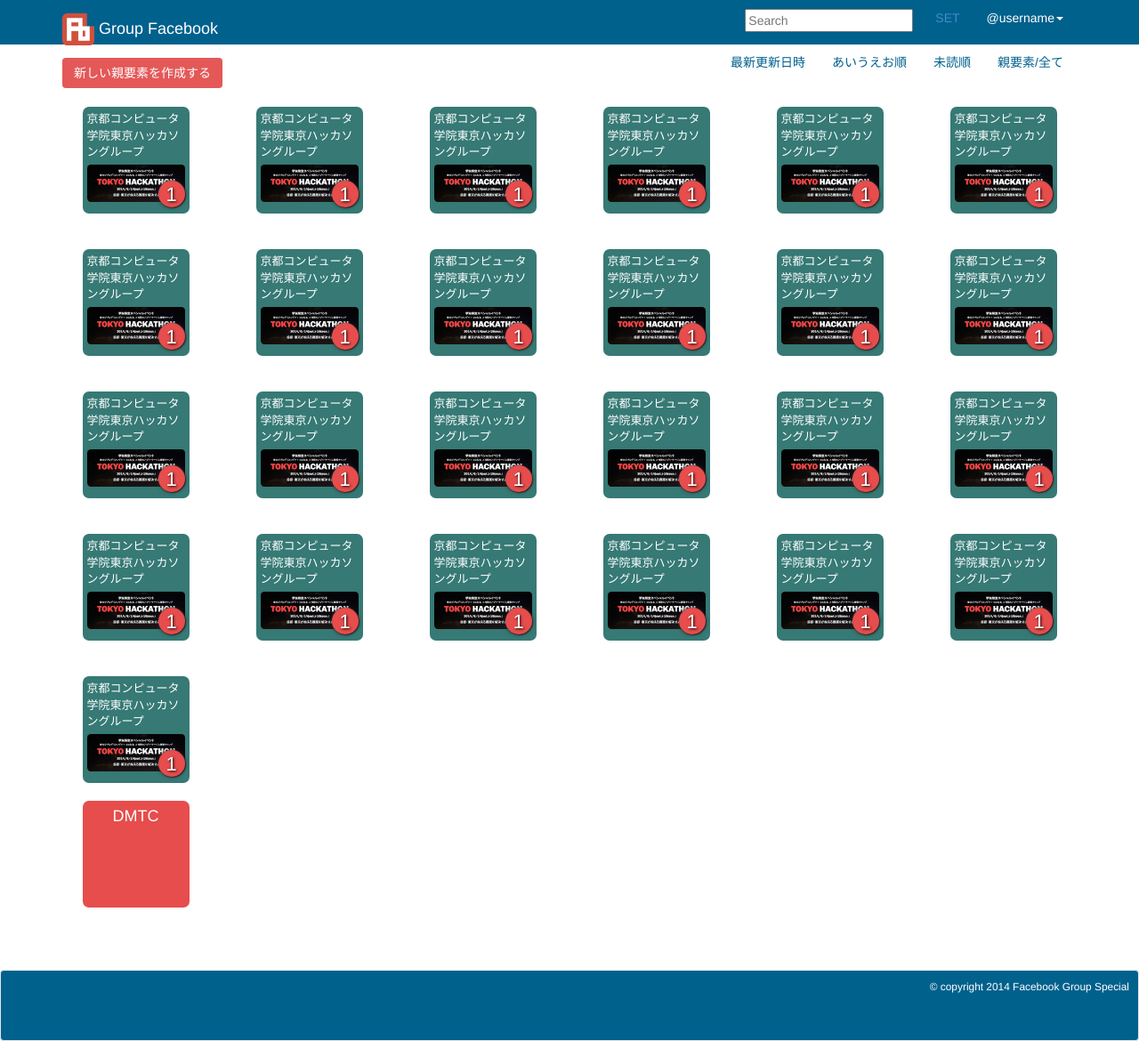
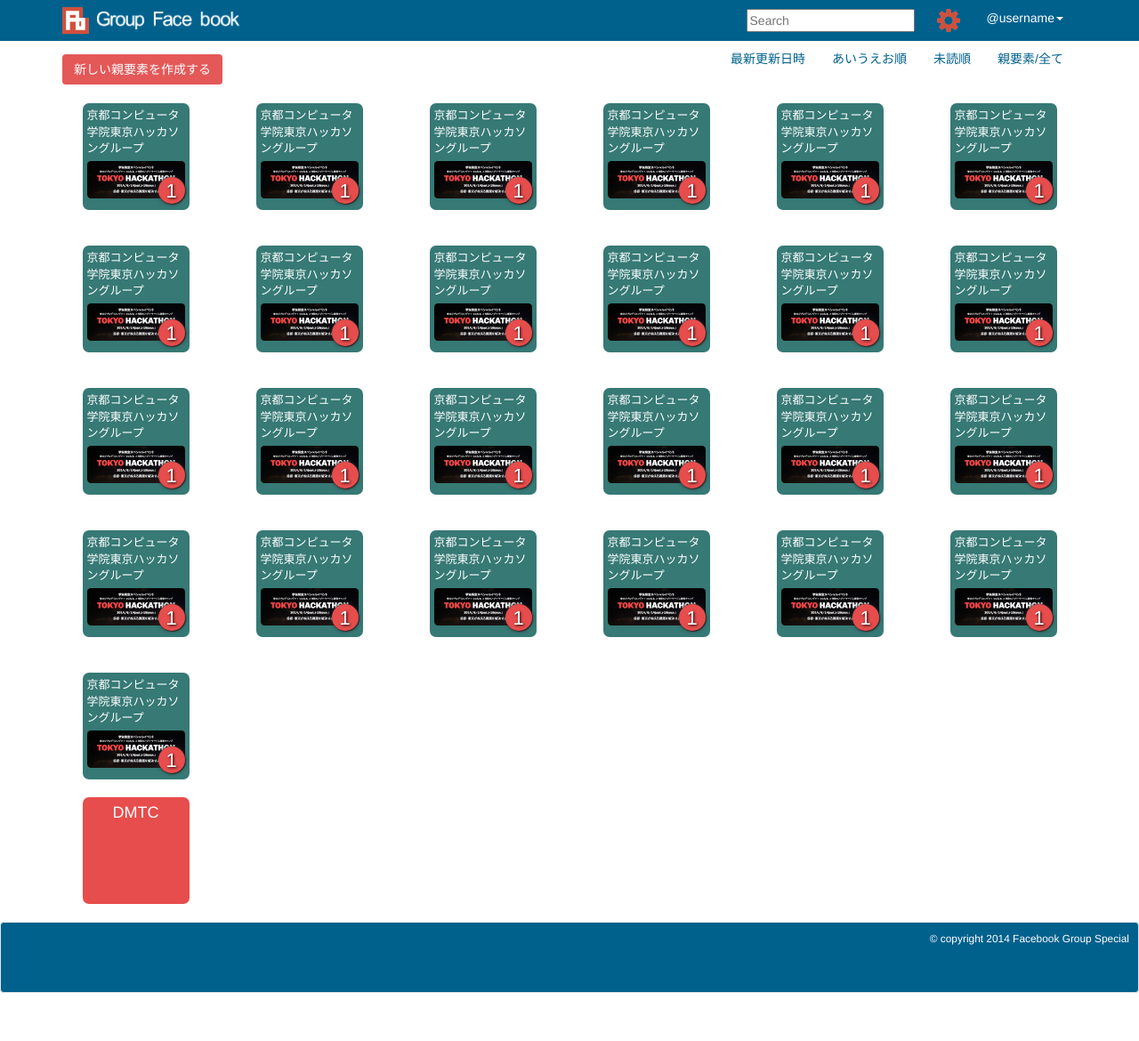
Before and after one commit to ZennoFact/ProjectKCG, a PHP site: page / in a window 1280 px wide. Shown: the whole page at 89% size. After the commit the page ends 1116 px from the top, so only its background shows below. Run offline with PHP 8.4, Linux system fonts and the light colour scheme; some libraries are stand-ins or nearby versions.

Commit message:
トップ更新

```diff
--- a/css/content.css
+++ b/css/content.css
@@ -73,7 +73,7 @@
 
 
 /*カバー写真のリサイズ*/
-img{
+.group img{
    max-width: 110px;
    height: auto;
    border-radius: 0.3em;
--- a/css/style.css
+++ b/css/style.css
@@ -21,22 +21,28 @@ input.search-query{
   margin:10px;
 }
 
-
 nav {
 	list-style: none;
   min-width: 940px;
   /*margin-bottom: 100px;*/
 }
 
-
 ul li {
 	float: right;
 }
 
 #logo{
-
+  float:left;
+  margin-top:8px;
 }
 
+#logomark{
+  margin-right:5px;
+}
+
+#logozone{
+  width:30px;
+}
 .clear{
 	clear: both;
 }
@@ -83,7 +89,7 @@ span#timeorder{
 }
 
 footer{
-  margin-top: 50px;
+  /*margin-top: 50px;*/
 	height: 80px;
   position:absolute;
   bottom:0;
@@ -138,3 +144,7 @@ a:hover.navbar-brand{
   text-shadow: 0 1px 1px rgba(255, 255, 255, 0.00);
   -webkit-font-smoothing: antialiased;
 }
+
+.ie{
+   behavior: url(border-radius.htc);/* 角丸forIE */
+}
--- a/index.html
+++ b/index.html
@@ -42,7 +42,10 @@
         <div class="navbar-inner">
             <div class="container">
                 <div id="logo">
-                    <a class="navbar-brand" href="#"><img src="images/logo_2.gif" width="36px">   Group Facebook</a>
+                    <a href="#">
+                        <img id="logomark" src="images/logo_2.gif" width="30px">
+                        <img src="images/title.gif" width="160px">
+                    </a>
                 </div>
                 <ul class="nav pull-right">
                     <li class="active dropdown">
@@ -54,7 +57,7 @@
                         </ul>
                     </li>
                     <li class="divider-vertical"></li>
-                    <li class="active settings"><a href="#">SET</a></li>
+                    <li class="active settings"><a href="#"><img src="images/setting.gif" width="26px"></a></li>
                     <form class="navbar-search pull-right">
                         <input type="text" class="search-query" placeholder="Search">
                     </form>
@@ -80,6 +83,7 @@
                                 <li><button type="button" class="btn btn-success">Success</button></li>
                                 <li><button type="button" class="btn btn-success">Success</button></li>
                                 <li><button type="button" class="btn btn-success">Success</button></li> -->
+
                                 <li class="active"><a href="#"><span id="parentOrAll">親要素/全て</a></li>
                                 <li class="active"><a href="#"><span id="readorder">未読順</a></li>
                                 <li class="active"><a href="#"><span id="ABCorder">あいうえお順</a></li>
```
